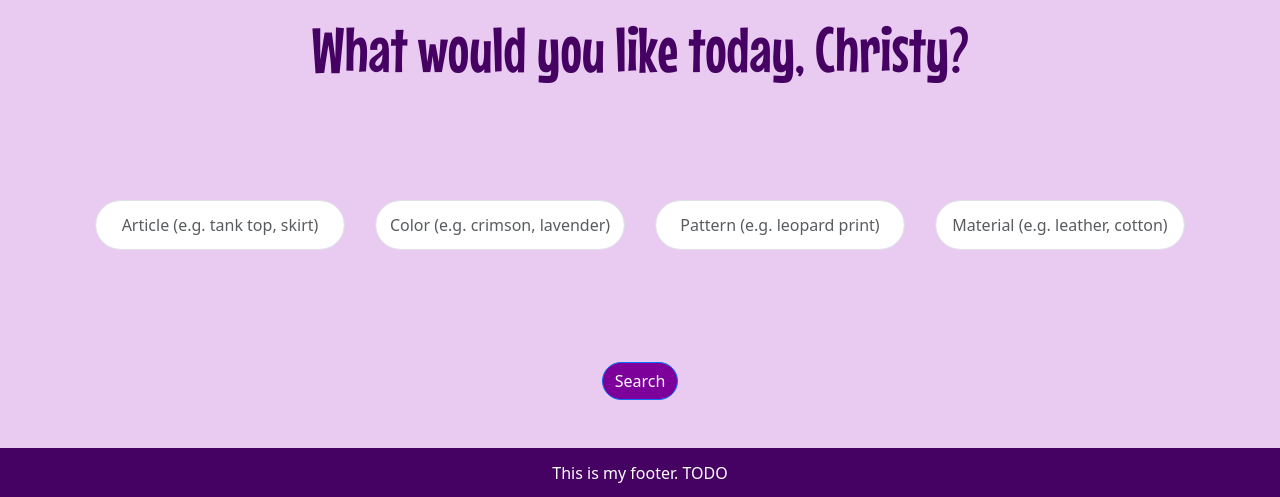
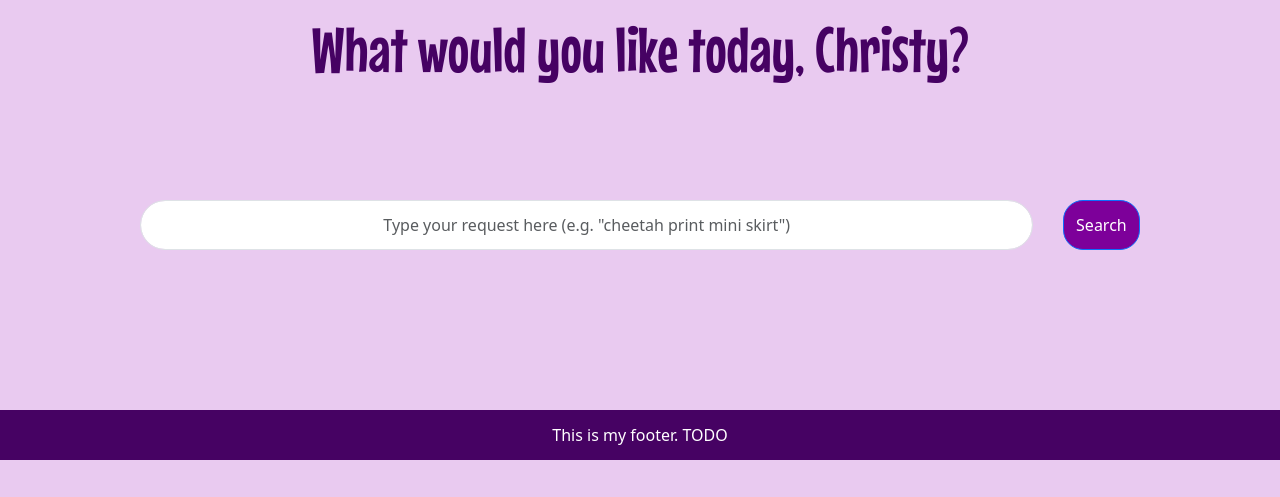
Before and after one commit to cfeigin/lotties-closet, a Flask app: page / in a window 1280 px wide. Shown: the part 169-666 px from the top of the page. Run offline with Flask 3, Linux system fonts and the light colour scheme; a user stored in the database is signed in; some libraries are stand-ins or nearby versions.

Commit message:
Home page seach bar aesthetics

```diff
--- a/static/styles.css
+++ b/static/styles.css
@@ -36,6 +36,15 @@ footer
 
 
 /* Visuals for forms (login, preferences, search, etc.) */
+.bubble
+{
+    margin: 0;
+    border-radius: 25px;
+    height: 50px;
+    width: 250px;
+    text-align: center;
+}
+
 .search
 {
     display: flex;
@@ -54,13 +63,9 @@ footer
     margin: 5vh 0;
 }
 
-.bubble
+#search-bar
 {
-    margin: 0;
-    border-radius: 25px;
-    height: 50px;
-    width: 250px;
-    text-align: center;
+    width: 80%;
 }
 
 .btn
--- a/templates/index.html
+++ b/templates/index.html
@@ -8,11 +8,8 @@
     <h1>What would you like today, {{ name }}?</h1>
     <form action="/" method="post">
         <div class="search">
-            <input autocomplete="off" class="form-control bubble" name="article" placeholder="Article (e.g. tank top, skirt)" type="text">
-            <input autocomplete="off" class="form-control bubble" name="color" placeholder="Color (e.g. crimson, lavender)" type="text">
-            <input autocomplete="off" class="form-control bubble" name="pattern" placeholder="Pattern (e.g. leopard print)" type="text">
-            <input autocomplete="off" class="form-control bubble" name="material" placeholder="Material (e.g. leather, cotton)" type="text">
+            <input autocomplete="off" class="form-control bubble" id="search-bar" name="article" placeholder="Type your request here (e.g. &quot;cheetah print mini skirt&quot;)" type="text">
+            <button class="btn btn-primary" type="submit">Search</button>
         </div>
-        <button class="btn btn-primary" type="submit">Search</button>
     </form>
 {% endblock %}
```
Also changed, not shown: 2 other files.
